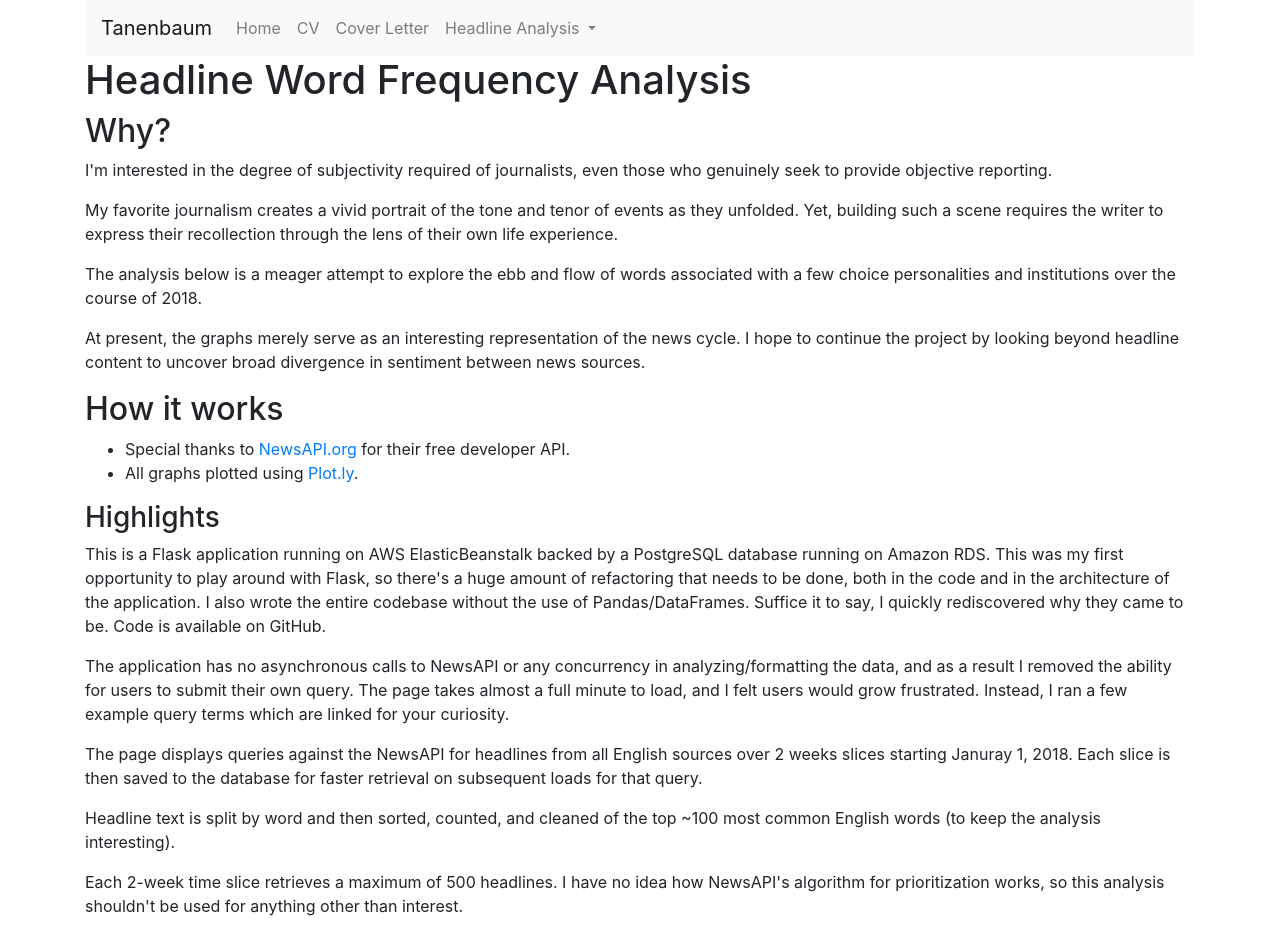
After one commit to tbaums/portfolio, a Flask app: template project/templates/FBI.html in a window 1280 px wide. The commit adds this page. Run offline with Flask 2, Linux system fonts and the light colour scheme; the template is opened without the code that fills it, so the values that code supplies are empty; some libraries are stand-ins or nearby versions.

Commit message:
working slapdash analyses

```diff
--- a/db-setup/search_params.sql
+++ b/db-setup/search_params.sql
@@ -1,7 +1,7 @@
 /*
 Drop the table if it exists
 */
-drop table if exists "public"."search_params";
+drop table if exists "public"."search_params" cascade;
 
 /*
 Create table
--- a/project/analyzer.py
+++ b/project/analyzer.py
@@ -7,7 +7,7 @@ class Analyzer:
         clean_data = []
         for article in data:
             if 'published_month' in article:
-                month = article['published_month'].strftime('%Y-%m')
+                month = article['published_month'].strftime('%U')
                 clean_data.append([article['title'], month])
 
         # remove punctuation from titles and split into arrays of words
@@ -61,7 +61,7 @@ class Analyzer:
 
 
     def exclude_word(self, word):
-        exclusion_string = "- & the of and a are  @ – to in is you that it he was for on areas with his they I at be this have from or one had by word but not what all were we when your can said there use an each which she do how their if will up other about out many then them these so some her would make like him into time has look two more write go see number no way could people my than first water been call who oil its now find long down day did get come made may part"
+        exclusion_string = "- & the of and a are  @ – i as says | to in is you that it he was for on areas with his they I at be this have from or one had by word but not what all were we when your can said there use an each which she do how their if will up other about out many then them these so some her would make like him into time has look two more write go see number no way could people my than first water been call who oil its now find long down day did get come made may part"
         exclusion_list = exclusion_string.split(" ")
         return word in exclusion_list
 
--- a/project/application.py
+++ b/project/application.py
@@ -25,19 +25,58 @@ def apps():
     return render_template('apps.html')
 
 
-@application.route('/word_frequency')
-def word_frequency():
+@application.route('/trump')
+def trump():
+    tmp = word_frequency('Trump')
+    js_data_container = tmp[0]
+    layout = tmp[1]
+    return render_template('trump.html', data=js_data_container, layout=layout)
+
+@application.route('/obama')
+def obama():
+    tmp = word_frequency('Obama')
+    js_data_container = tmp[0]
+    layout = tmp[1]
+    return render_template('obama.html', data=js_data_container, layout=layout)
+
+@application.route('/mueller')
+def mueller():
+    tmp = word_frequency('Mueller')
+    js_data_container = tmp[0]
+    layout = tmp[1]
+    return render_template('mueller.html', data=js_data_container, layout=layout)
+
+@application.route('/fbi')
+def fbi():
+    tmp = word_frequency('FBI')
+    js_data_container = tmp[0]
+    layout = tmp[1]
+    return render_template('fbi.html', data=js_data_container, layout=layout)
+
+@application.route('/syria')
+def syria():
+    tmp = word_frequency('syria')
+    js_data_container = tmp[0]
+    layout = tmp[1]
+    return render_template('syria.html', data=js_data_container, layout=layout)
+
+
+
+
+def word_frequency(query_name):
     data_container = []
+    query_name = query_name
     spans = [
-        {'from_parameter':'2017-11-01', 'to':'2017-11-30'},
-        {'from_parameter':'2017-12-01', 'to':'2017-12-31'},
-        {'from_parameter':'2018-01-01', 'to':'2018-01-31'},
-        {'from_parameter':'2018-02-01', 'to':'2018-02-28'},
-        {'from_parameter':'2018-03-01', 'to':'2018-03-31'}
+        {'from_parameter':'2018-01-01', 'to':'2018-01-15'},
+        {'from_parameter':'2018-01-16', 'to':'2018-01-31'},
+        {'from_parameter':'2018-02-01', 'to':'2018-02-15'},
+        {'from_parameter':'2018-02-15', 'to':'2018-02-28'},
+        {'from_parameter':'2018-03-01', 'to':'2018-03-15'},
+        {'from_parameter':'2018-03-16', 'to':'2018-03-31'}
         ]
     for span in spans:
         news = News()
-        data = news.fetch_news(q='Berkshire Hathaway', language='en', from_parameter=span['from_parameter'], to=span['to'])
+        data = news.fetch_news(q=query_name, language='en', from_parameter=span['from_parameter'], to=span['to'])
         # print(data)
         analysis = news.analyze_count(data)
         data_container.append(analysis)
@@ -71,10 +110,22 @@ def word_frequency():
             'y': y,
             'name': word
         }
-        if sum(trace['y']) > 50:
+        if sum(trace['y']) > 100 and trace['name'] != query_name.lower():
             js_data_container.append(trace)
 
-    return render_template("word_frequency.html", data=js_data_container)
+    layout = {
+        'title': 'Other Words Found in Headlines that include "{}" (2018-YTD)'.format(query_name),
+        'xaxis': {
+            'title': 'Week Number'
+        },
+        'yaxis': {
+            'title': 'Count of Appearances in Headlines'}
+    }
+
+
+    # save raw js to the database with id=query_name above
+
+    return [js_data_container, layout]
 
 # run the app.
 if __name__ == "__main__":
--- /dev/null
+++ b/project/templates/FBI.html
@@ -0,0 +1 @@
+{% extends "word_frequency.html" %}
--- a/project/templates/base.html
+++ b/project/templates/base.html
@@ -34,14 +34,16 @@
                     </li>
                     <li class="nav-item dropdown">
                         <a class="nav-link dropdown-toggle" href="#" id="navbarDropdown" role="button" data-toggle="dropdown" aria-haspopup="true" aria-expanded="false">
-                            Example Apps
+                            Headline Analysis
                         </a>
                     <div class="dropdown-menu" aria-labelledby="navbarDropdown">
-                        <a class="dropdown-item" href="{{ url_for('apps') }}">App Gallery</a>
+                        <a class="dropdown-item" href="{{ url_for('apps') }}">Headline Words</a>
                         <div class="dropdown-divider"></div>
-                        <a class="dropdown-item" href="#">App 1</a>
-                        <a class="dropdown-item" href="#">App 2</a>
-                        <a class="dropdown-item" href="#">App 3</a>
+                        <script></script>
+                        {% set links = ['Trump', 'Obama', 'Mueller', 'FBI', 'Syria'] %}
+                        {% for link in links %}
+                        <a class="dropdown-item" href="{{ url_for(link.lower()) }}">{{ link }}</a>
+                        {% endfor %}
 
                         <!-- <a class="dropdown-item" href="#">Something else here</a> -->
                     </div>
--- /dev/null
+++ b/project/templates/mueller.html
@@ -0,0 +1 @@
+{% extends "word_frequency.html" %}
--- /dev/null
+++ b/project/templates/obama.html
@@ -0,0 +1 @@
+{% extends "word_frequency.html" %}
--- /dev/null
+++ b/project/templates/syria.html
@@ -0,0 +1 @@
+{% extends "word_frequency.html" %}
--- /dev/null
+++ b/project/templates/trump.html
@@ -0,0 +1 @@
+{% extends "word_frequency.html" %}
--- a/project/templates/word_frequency.html
+++ b/project/templates/word_frequency.html
@@ -1,22 +1,36 @@
 {% extends "base.html" %}
 {% block title %}
-Scratch
+Word Frequency
 {% endblock %}
 
 {% block content %}
 <div class="container">
-    <h1>Scratch! What whaaaat!</h1>
-    <p>This is <b>some</b> text</p>
-    <div id="graph" style="width:850px;height:500px;"></div>
+    <div id="graph" ></div>
     <script>
-         Plotly.newPlot('graph', {{ data | safe  }});
+         Plotly.newPlot('graph', {{ data | safe  }}, {{ layout | safe }});
     </script>
+</div>
+<div class="container">
+    <h1>Headline Word Frequency Analysis</h1>
+    <h2>Why?</h2>
+    <p>I'm interested in the degree of subjectivity required of journalists, even those who genuinely seek to provide objective reporting.</p>
+    <p>My favorite journalism creates a vivid portrait of the tone and tenor of events as they unfolded. Yet, building such a scene requires the writer to express their recollection through the lens of their own life experience.</p>
+    <p>The analysis below is a meager attempt to explore the ebb and flow of words associated with a few choice personalities and institutions over the course of 2018.</p>
+    <p>At present, the graphs merely serve as an interesting representation of the news cycle. I hope to continue the project by looking beyond headline content to uncover broad divergence in sentiment between news sources.</p>
+    <h2>How it works</h2>
     <ul>
-        {% for item in data: %}
-            <li>{{ item }}, {{ data[item] }}</li>
-        {% endfor %}
+        <li>Special thanks to <a href="https://newsapi.org">NewsAPI.org</a> for their free developer API.</li>
+        <li>All graphs plotted using <a href="plot.ly">Plot.ly</a>.</li>
     </ul>
+    <h3>Highlights</h3>
+    <p>This is a Flask application running on AWS ElasticBeanstalk backed by a PostgreSQL database running on Amazon RDS. This was my first opportunity to play around with Flask, so there's a huge amount of refactoring that needs to be done, both in the code and in the architecture of the application. I also wrote the entire codebase without the use of Pandas/DataFrames. Suffice it to say, I quickly rediscovered why they came to be. Code is available on <a>GitHub</a>.</p>
+    <p>The application has no asynchronous calls to NewsAPI or any concurrency in analyzing/formatting the data, and as a result I removed the ability for users to submit their own query. The page takes almost a full minute to load, and I felt users would grow frustrated. Instead, I ran a few example query terms which are linked for your curiosity.</p>
+    <p>The page displays queries against the NewsAPI for headlines from all English sources over 2 weeks slices starting Januray 1, 2018. Each slice is then saved to the database for faster retrieval on subsequent loads for that query.</p>
+    <p>Headline text is split by word and then sorted, counted, and cleaned of the top ~100 most common English words (to keep the analysis interesting).</p>
+    <p>Each 2-week time slice retrieves a maximum of 500 headlines. I have no idea how NewsAPI's algorithm for prioritization works, so this analysis shouldn't be used for anything other than interest.</p>
+
 </div>
+
 {% endblock %}
 
 <!-- <script>
```
Also changed, not shown: project/news.py (+5 -2 lines), project/templates/home.html (+0 -7 lines).
